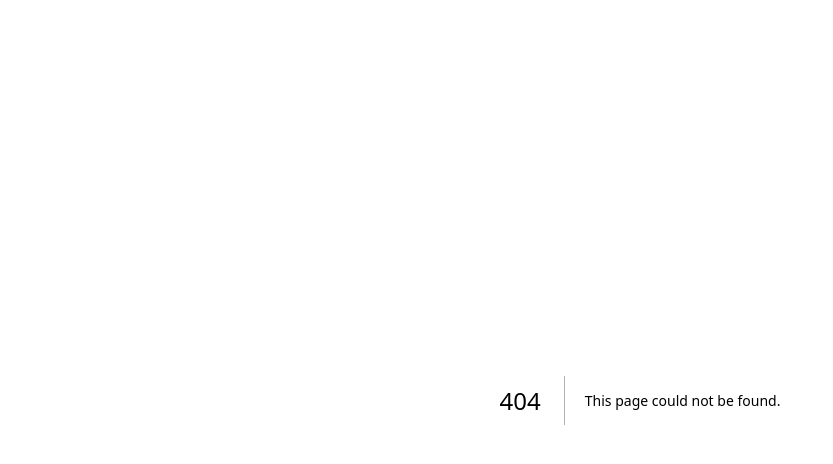
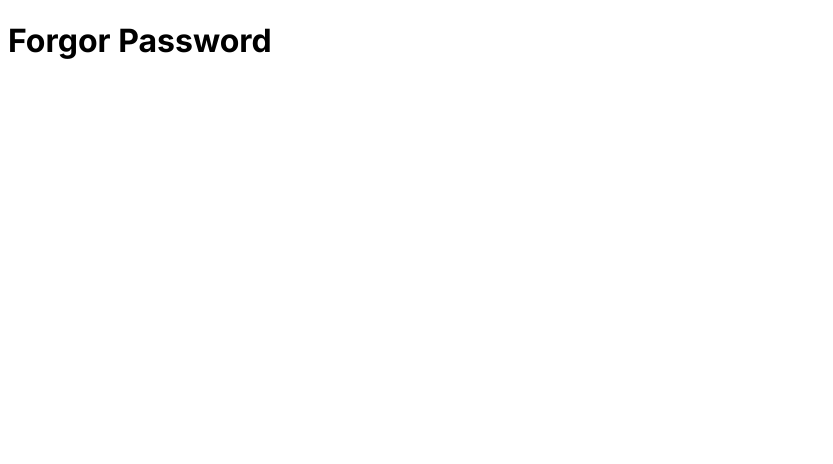
Before and after one commit to christianjcodes/bug-tracker-frontend, a Next.js app: page /forgot-password in a window 1280 px wide. Before the commit this address had no page. Shown: the top 464 px of the page, without its empty margins (0-833 px from the left). Built offline with nearby package versions, Linux system fonts and the light colour scheme.

Commit message:
Add forgot-password route and link

```diff
--- /dev/null
+++ b/src/app/forgot-password/page.tsx
@@ -0,0 +1,5 @@
+export default function Page() {
+    return (
+        <h1>Forgor Password</h1>
+    );
+}
--- a/src/app/page.tsx
+++ b/src/app/page.tsx
@@ -21,6 +21,7 @@ export default function Home() {
           placeholder='Password'
           id="inputPassword"
         />
+        <Link href="/forgot-password">Forgot password?</Link>
       </div>
       <Button variant="primary">Sign In</Button>{' '}
       <Link href="/new-user">New user? Create an account here!</Link>
```
